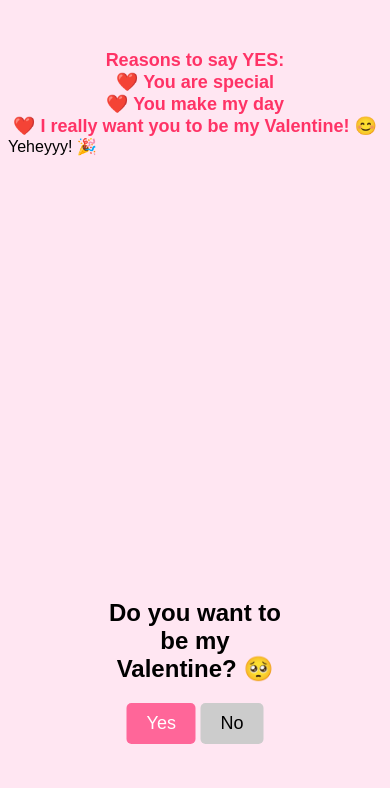
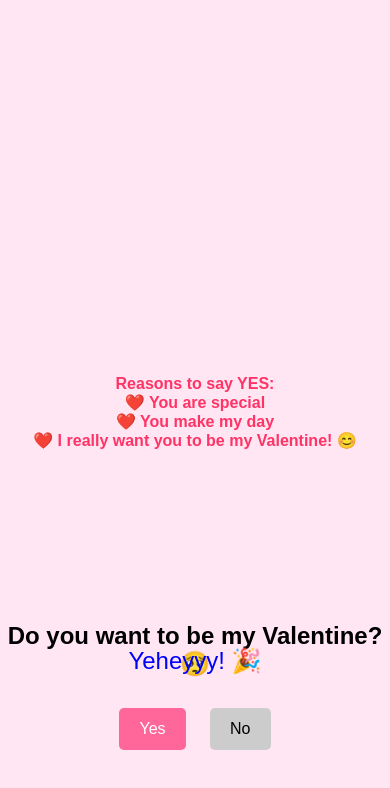
Before and after one commit to hotieepiee/uhm, a plain HTML site: page index.html in a window 390 px wide. Both pictures are taken after a click on the button "Yes". Drawn offline with Linux system fonts and the light colour scheme.

Commit message:
Update style.css

```diff
--- a/style.css
+++ b/style.css
@@ -2,44 +2,67 @@ body {
     font-family: Arial, sans-serif;
     text-align: center;
     background-color: #ffe6f2;
+    display: flex;
+    flex-direction: column;
+    justify-content: center;
+    align-items: center;
+    height: 100vh;
+    margin: 0;
+    overflow: hidden;
 }
+
 #reason-container {
-    margin-top: 50px;
     font-size: 18px;
     font-weight: bold;
     color: #ff3366;
+    margin-bottom: 20px;
 }
+
 #question-container {
     position: absolute;
-    bottom: 100px; /* Adjust this if needed */
+    bottom: 10%;
     left: 50%;
     transform: translateX(-50%);
+    width: 100%;
 }
+
 #yes-btn, #no-btn {
-    padding: 10px 20px;
+    padding: 15px 25px;
     font-size: 18px;
     border: none;
     cursor: pointer;
     border-radius: 5px;
+    margin: 10px;
 }
+
 #yes-btn {
     background-color: #ff6699;
     color: white;
 }
+
 #no-btn {
     background-color: #ccc;
     color: black;
 }
+
 #yehey-text {
     display: none;
     position: absolute;
+    left: 50%;
+    bottom: 20%;
+    transform: translateX(-50%);
+    font-size: 30px;
+    color: blue;
 }
+
+/* Floating hearts animation */
 .heart {
     position: absolute;
     color: red;
     font-size: 24px;
     animation: floatUp 2s linear infinite;
 }
+
 @keyframes floatUp {
     from {
         transform: translateY(0);
@@ -50,3 +73,17 @@ body {
         opacity: 0;
     }
 }
+
+/* 📱 Mobile Responsiveness */
+@media (max-width: 600px) {
+    #reason-container {
+        font-size: 16px;
+    }
+    #yes-btn, #no-btn {
+        padding: 12px 20px;
+        font-size: 16px;
+    }
+    #yehey-text {
+        font-size: 24px;
+    }
+}
```
